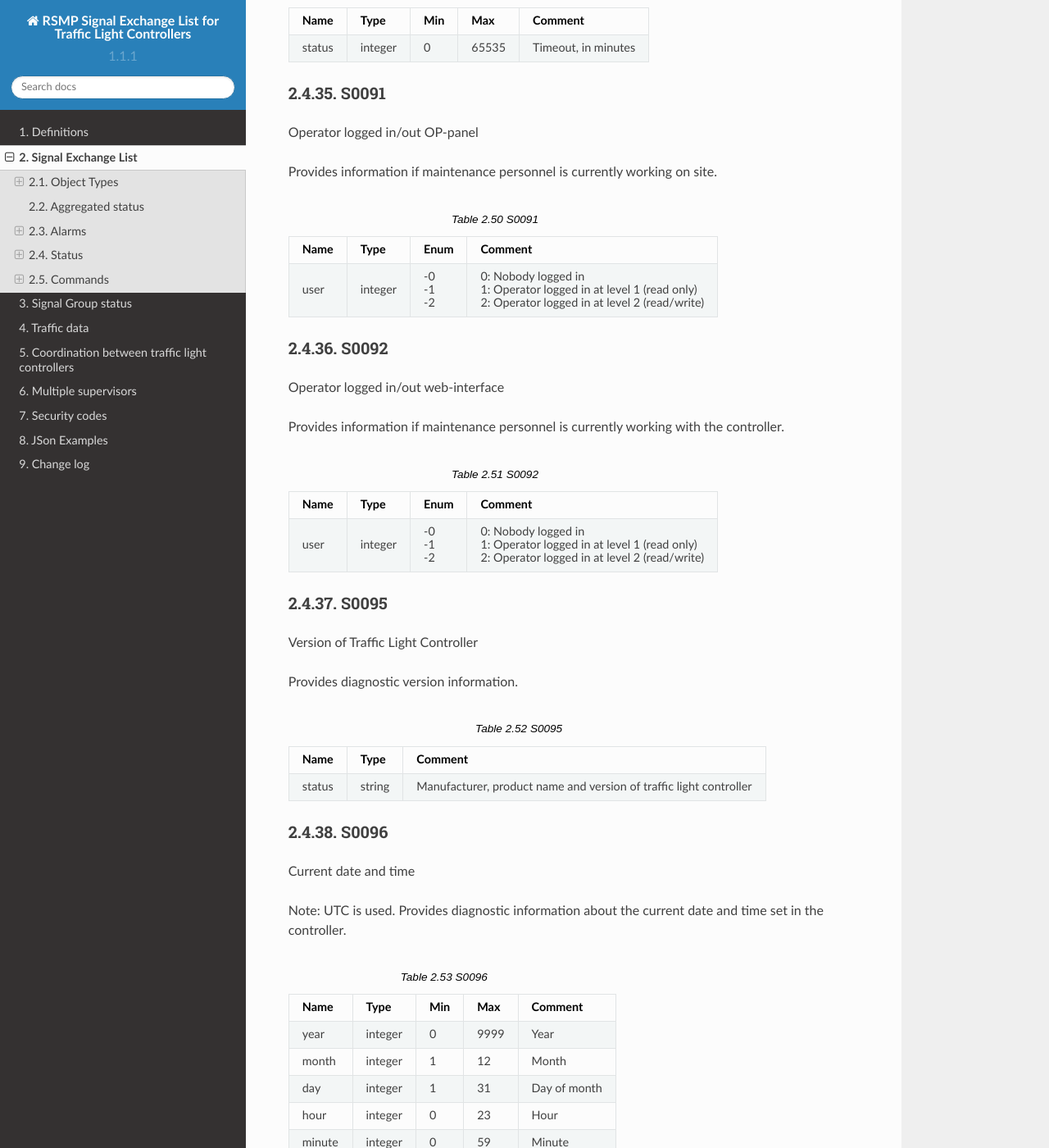
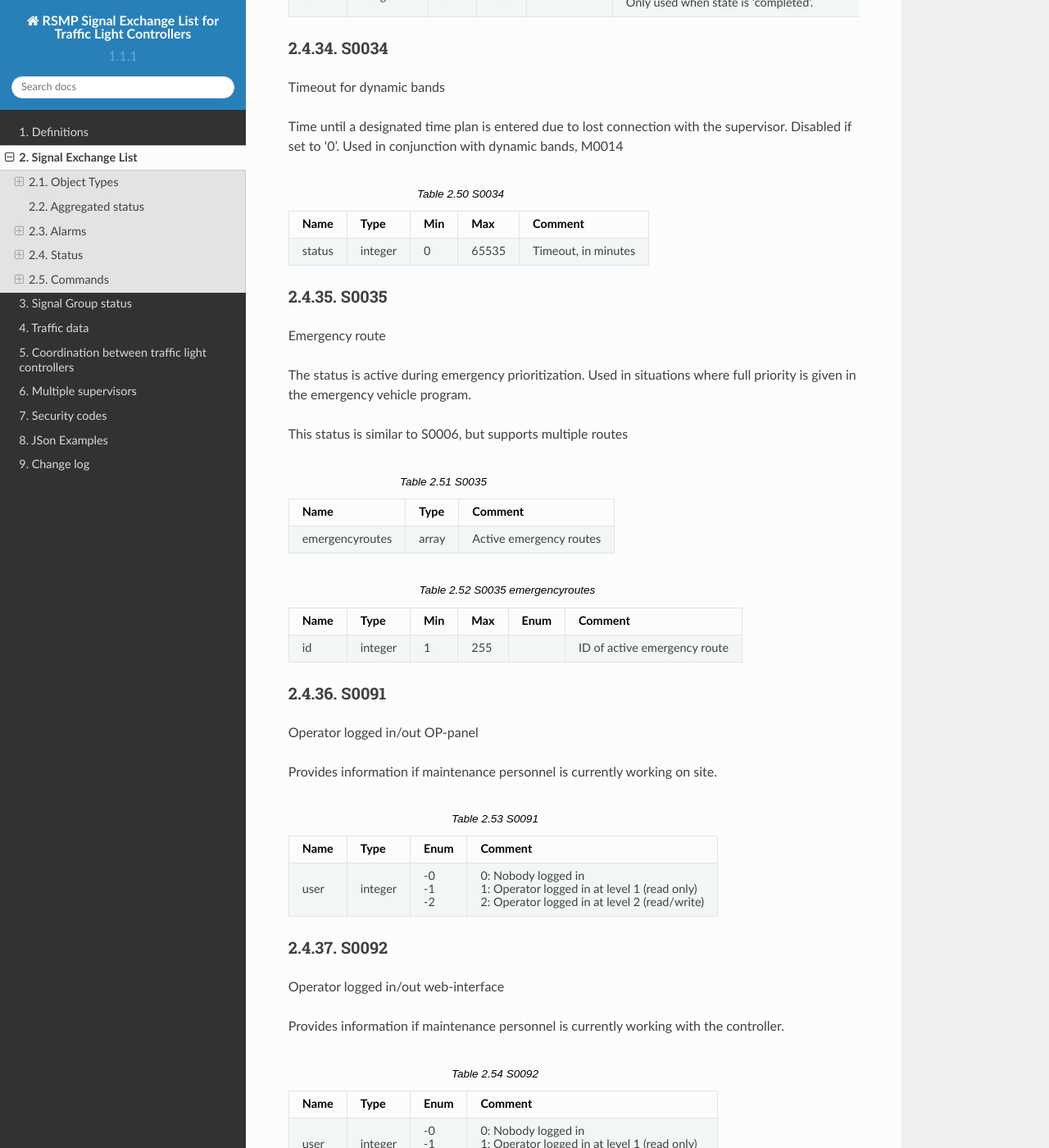
Before and after one commit to rsmp-nordic/rsmp_sxl_traffic_lights, a Sphinx documentation site: the page built from source/sxl_traffic_light_controller.rst, in a window 1280 px wide and 1400 px high, scrolled down 24444 px. Shown: the whole window at 82% size. Built offline with Sphinx 7.4.7 and the Read the Docs theme 2.0.0, drawn with Linux system fonts in a browser that asks for light colours; some of the changed text lies outside the part shown.

Commit message:
Update sxl according to rsmp_schema

```diff
--- a/source/sxl_traffic_light_controller.rst
+++ b/source/sxl_traffic_light_controller.rst
@@ -473,6 +473,7 @@ Status
    Traffic Light Controller  `S0032`_        Coordinated control
    Traffic Light Controller  `S0033`_        Signal Priority Status
    Traffic Light Controller  `S0034`_        Timeout for dynamic bands
+   Traffic Light Controller  `S0035`_        Emergency route
    Traffic Light Controller  `S0091`_        Operator logged in/out OP-panel
    Traffic Light Controller  `S0092`_        Operator logged in/out web-interface
    Traffic Light Controller  `S0095`_        Version of Traffic Light Controller
@@ -650,12 +651,28 @@ shows dark, red, yellow flash or using the predetermined start cycle
    :class: longtable
 
 
-   ======  =======  ==============================================
-   Name    Type     Comment
-   ======  =======  ==============================================
-   status  boolean  False: Controller is not in start up mode |br|
-                    True: Controller is currently in start up mode
-   ======  =======  ==============================================
+   ====================  =======  ================================================
+   Name                  Type     Comment
+   ====================  =======  ================================================
+   status                boolean  False: Controller is not in start up mode |br|
+                                  True: Controller is currently in start up mode
+   statusByIntersection  array    False: Intersection is not in start up mode |br|
+                                  True: Intersection is currently in start up mode
+   ====================  =======  ================================================
+
+
+.. tabularcolumns:: |\Yl{0.15}|\Yl{0.10}|\Yl{0.10}|\Yl{0.10}|\Yl{0.20}|\Yl{0.35}|
+
+.. table:: S0005 statusByIntersection
+   :class: longtable
+
+
+   ============  =======  =====  =====  ======  ===============
+   Name          Type     Min    Max    Enum    Comment
+   ============  =======  =====  =====  ======  ===============
+   intersection  integer  0      255            Intersection id
+   startup       boolean                        Start up mode
+   ============  =======  =====  =====  ======  ===============
 
 
 S0006
@@ -1611,6 +1628,44 @@ bands, M0014
    ======  =======  =====  =====  ===================
    status  integer      0  65535  Timeout, in minutes
    ======  =======  =====  =====  ===================
+
+
+S0035
+^^^^^^^^
+
+Emergency route
+
+The status is active during emergency prioritization. Used in situations
+where full priority is given in the emergency vehicle program.
+
+This status is similar to S0006, but supports multiple routes
+
+
+
+.. tabularcolumns:: |\Yl{0.25}|\Yl{0.10}|\Yl{0.6499999999999999}|
+
+.. table:: S0035
+   :class: longtable
+
+
+   ===============  ======  =======================
+   Name             Type    Comment
+   ===============  ======  =======================
+   emergencyroutes  array   Active emergency routes
+   ===============  ======  =======================
+
+
+.. tabularcolumns:: |\Yl{0.15}|\Yl{0.10}|\Yl{0.10}|\Yl{0.10}|\Yl{0.20}|\Yl{0.35}|
+
+.. table:: S0035 emergencyroutes
+   :class: longtable
+
+
+   ======  =======  =====  =====  ======  ============================
+   Name    Type       Min    Max  Enum    Comment
+   ======  =======  =====  =====  ======  ============================
+   id      integer      1    255          ID of active emergency route
+   ======  =======  =====  =====  ======  ============================
 
 
 S0091
```
